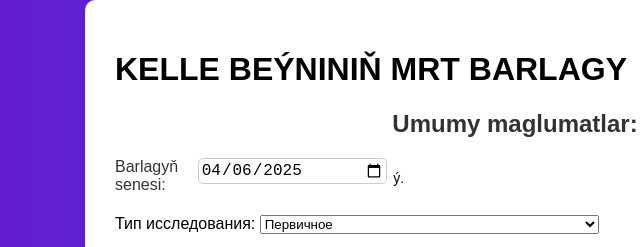
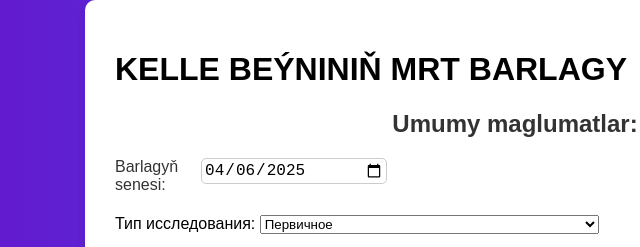
Before and after one commit to MaksatDowletow/MRI, a plain HTML site: page index.html in a window 1280 px wide. Shown: the top 247 px of the page, 125-765 px from the left. Drawn offline with Linux system fonts and the light colour scheme; a script that the page names is missing.

Commit message:
Update index.html

```diff
--- a/index.html
+++ b/index.html
@@ -20,8 +20,7 @@
         <h2>Umumy maglumatlar:</h2>
 <form id="research-form" style="display:inline-flex; align-items:center; gap:6px; font-size:14px;">
   <label for="research-date">Barlagyň senesi:</label>
-  <input type="date" id="research-date" name="research-date" style="padding:2px;">
-  <span>ý.</span>
+  <input type="date" id="research-date" name="research-date"+ "ý." style="padding:2px;">
 </form>
 <script>
   document.getElementById('research-date').value = new Date().toISOString().split('T')[0];
```
